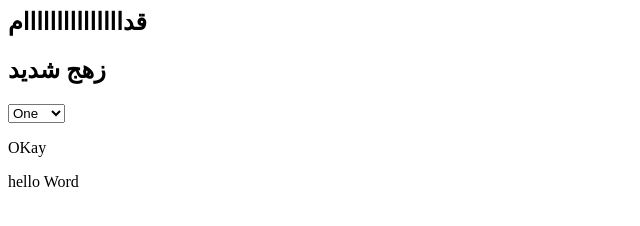
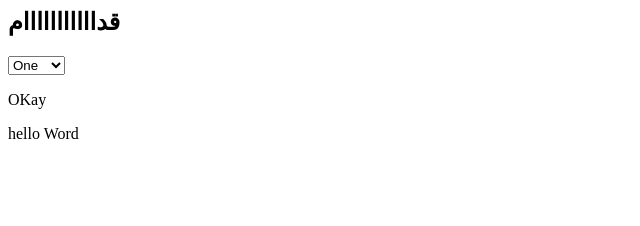
Before and after one commit to OmerEhimer/Our-Project, a plain HTML site: page index.html in a window 1280 px wide. Shown: the whole page, without its empty margins (0-640 px from the left). Drawn offline with Linux system fonts and the light colour scheme.

Commit message:
changed locally

```diff
--- a/index.html
+++ b/index.html
@@ -4,8 +4,7 @@
         </titel>
     </head>
     <body>
-        <h2>قدااااااااااااااام</h2>
-        <h2>زهج شديد </h2>
+        <h2>قدااااااااااام</h2>
         <select>
             <option>One</option>
             <option>Two</option>
```
